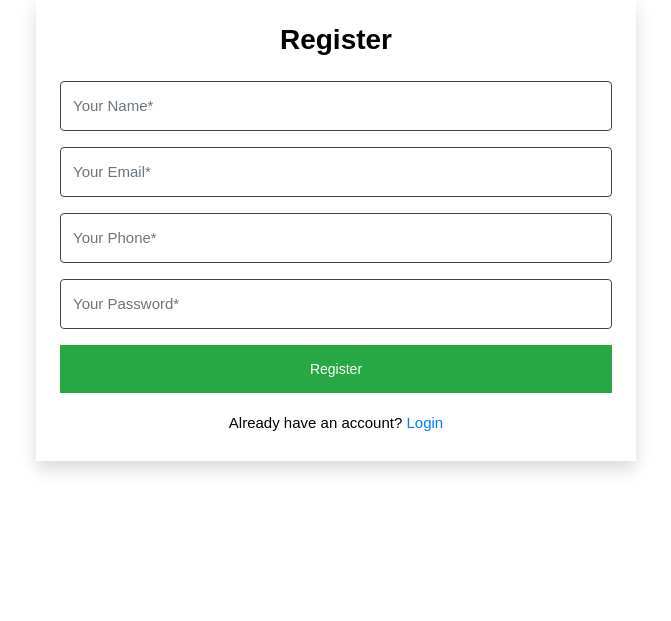
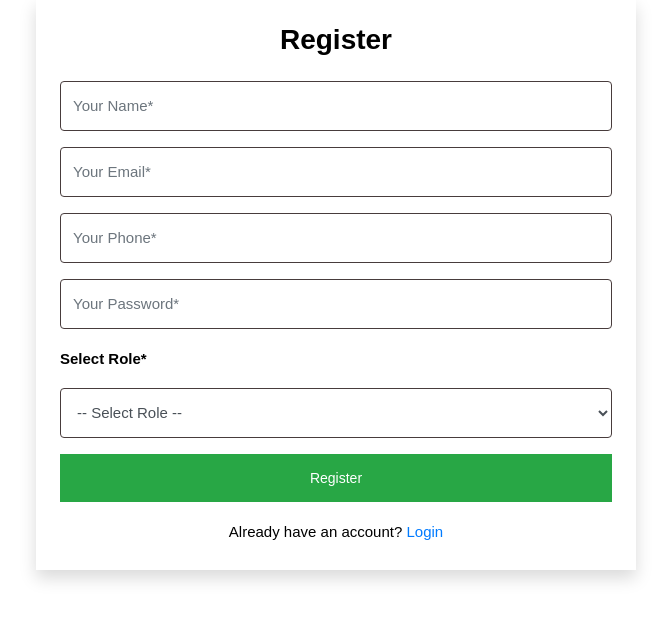
Before and after one commit to bhandroid/RealEstate1, a PHP site: page /register.php in a window 1280 px wide. Shown: the part 49-670 px from the top of the page, without its empty margins (304-975 px from the left). Run offline with PHP 8.4, Linux system fonts and the light colour scheme; some libraries are stand-ins or nearby versions.

Commit message:
Added roles back
Added roles back

```diff
--- a/register.php
+++ b/register.php
@@ -11,6 +11,8 @@ if (isset($_POST['reg'])) {
     $email = $_POST['email'];
     $phone = $_POST['phone'];
     $pass = $_POST['pass'];
+    $role = $_POST['role'];
+
 
     // Hash the password using password_hash (more secure than sha1)
     $hashed_pass = password_hash($pass, PASSWORD_DEFAULT);
@@ -32,6 +34,7 @@ if (isset($_POST['reg'])) {
             $_SESSION['email'] = $email;
             $_SESSION['phone'] = $phone;
             $_SESSION['pass'] = $hashed_pass;
+            $_SESSION['role'] = $role;
 
             // Send OTP
             if (sendOtpMail($email, $name, $otp)) {
@@ -75,6 +78,18 @@ if (isset($_POST['reg'])) {
                 <div class="form-group">
                     <input type="password" name="pass" class="form-control" placeholder="Your Password*" required>
                 </div>
+
+                <div class="form-group">
+                    <label><b>Select Role*</b></label>
+                    <select name="role" class="form-control" required>
+                        <option value="">-- Select Role --</option>
+                        <option value="Buyer">Buyer</option>
+                        <option value="Seller">Seller</option>
+                        <option value="Agent">Agent</option>
+                    </select>
+                </div>
+
+
                 <button class="btn btn-success btn-block" name="reg" type="submit">Register</button>
             </form>
             <div class="text-center mt-3">
--- a/verify_otp.php
+++ b/verify_otp.php
@@ -16,10 +16,11 @@ if (isset($_POST['verify'])) {
         $email = $_SESSION['email'];
         $phone = $_SESSION['phone'];
         $pass = $_SESSION['pass']; // already hashed using password_hash()
+        $role = $_SESSION['role'];
 
         // ✅ Insert into new user table schema
-        $sql = "INSERT INTO user (name, email, phone_num, password)
-                VALUES ('$name', '$email', '$phone', '$pass')";
+        $sql = "INSERT INTO user (name, email, phone_num, password,role)
+                VALUES ('$name', '$email', '$phone', '$pass', '$role')";
         $result = mysqli_query($con, $sql);
 
         if ($result) {
```
